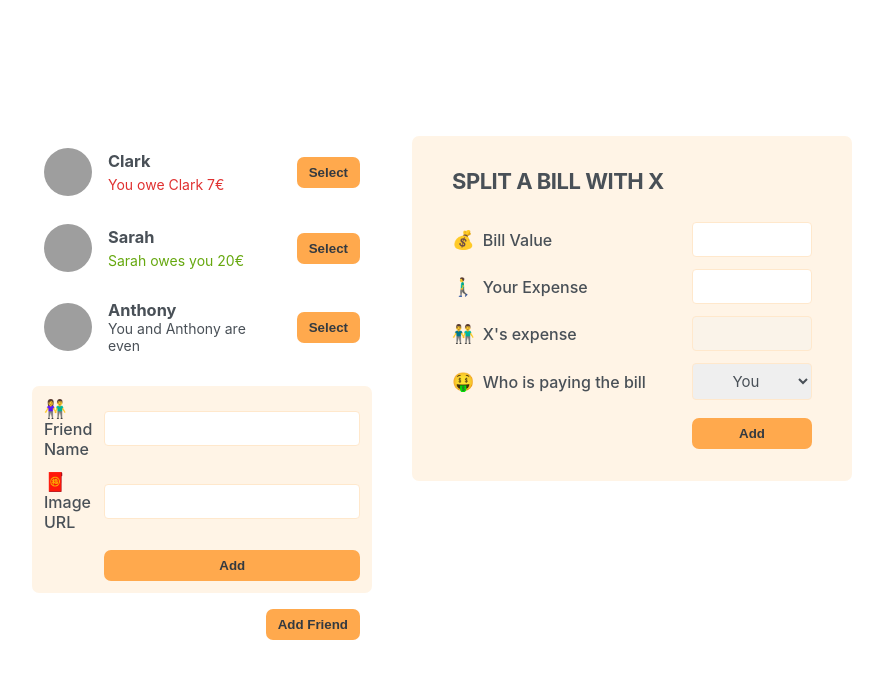
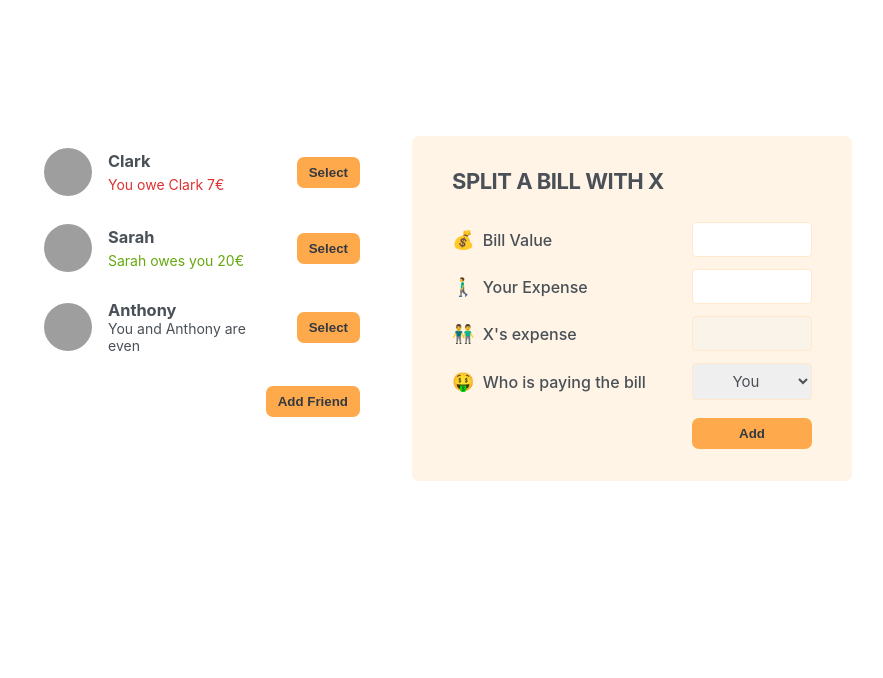
Before and after one commit to ramadanigeri/SpliBite, a React (Create React App) app: page / in a window 1280 px wide. Shown: the top 678 px of the page, without its empty margins (198-1081 px from the left). Built offline with nearby package versions, Linux system fonts and the light colour scheme; grey boxes are pictures that could not be loaded; the HTML template or start-up script is replaced by a standard one.

Commit message:
Show & Hide Add Friend Form

```diff
--- a/src/App.js
+++ b/src/App.js
@@ -1,3 +1,5 @@
+import { useState } from 'react';
+
 const initialFriends = [
   {
     id: 118836,
@@ -19,13 +21,29 @@
   }
 ];
 
+function Button({ children, onClick }) {
+  return (
+    <button onClick={onClick} className="button">
+      {children}
+    </button>
+  );
+}
+
 export default function App() {
+  const [showAddFriend, setShowAddFriend] = useState(false);
+
+  function handleShowAddFriend() {
+    setShowAddFriend((show) => !show);
+  }
+
   return (
     <div className="app">
       <div className="sidebar">
         <FriendsList />
-        <FormAddFriend />
-        <Button>Add Friend</Button>
+        {showAddFriend && <FormAddFriend />}
+        <Button onClick={handleShowAddFriend}>
+          {showAddFriend ? 'Close' : 'Add Friend'}
+        </Button>
       </div>
       <FormSplitBill />
     </div>
@@ -65,10 +83,6 @@
   );
 }
 
-function Button({ children }) {
-  return <button className="button">{children}</button>;
-}
-
 function FormAddFriend() {
   return (
     <form className="form-add-friend">
```
